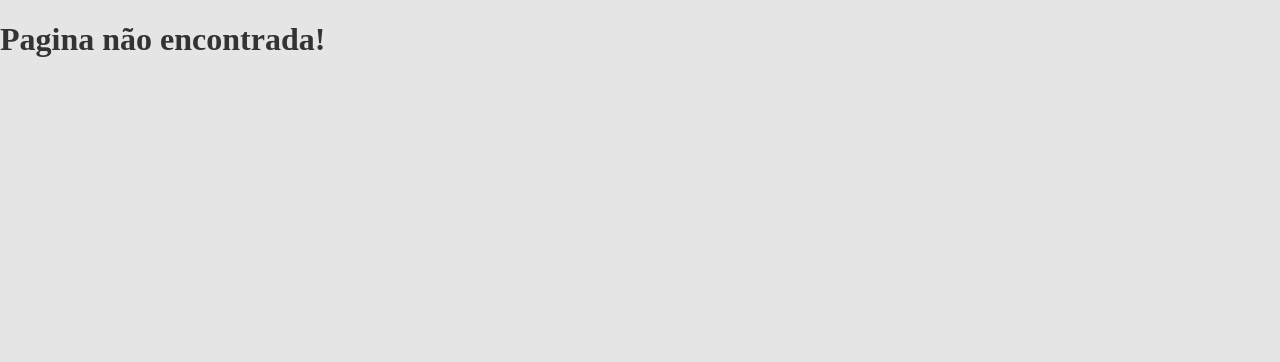
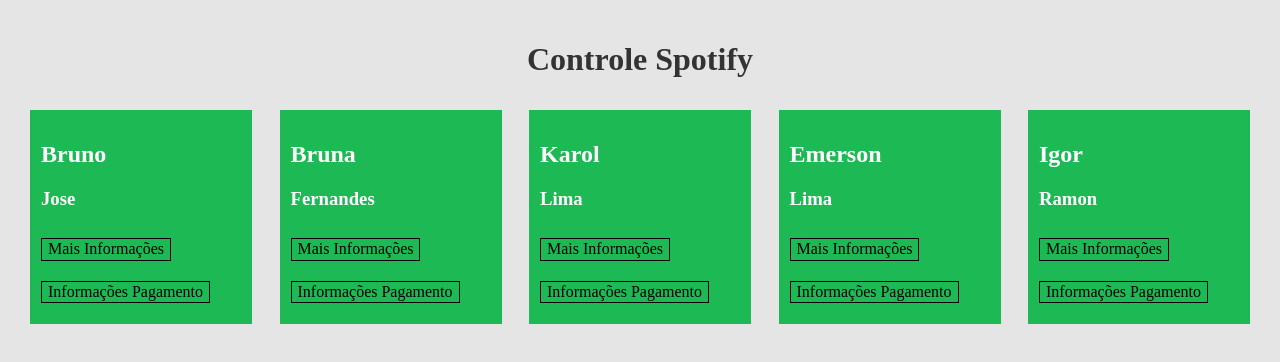
Before and after one commit to brunozn/react-components-with-props, a React (Create React App) app: page /dashboard in a window 1280 px wide. Shown: the top 362 px of the page. Built offline with nearby package versions, Linux system fonts and the light colour scheme.

Commit message:
Criando dashboard

```diff
--- a/src/App/App.js
+++ b/src/App/App.js
@@ -4,9 +4,9 @@
 
 function App() {
   return (
-    <>
+    <main>
       <Routes />
-    </>
+    </main>
   );
 }
 
--- a/src/components/UserCard/UserCard.css
+++ b/src/components/UserCard/UserCard.css
@@ -1,8 +1,13 @@
 .user-wrapper {
-    border: solid black 1px;
+  background: #1db954;
+  color: #ffffff;
+    border: solid #1db954 1px;
     margin: 10px;
     padding: 10px;
     width: 200px;
+    @media(max-width:600px){
+        margin: 10px auto;
+    }
 }
 
 .user-wrapper button {
--- /dev/null
+++ b/src/pages/Dashboard/index.js
@@ -0,0 +1,41 @@
+import React from 'react';
+
+import { Wrapper, WrapperTitle } from './styles';
+
+import data from '../../App/data';
+import UserCard from '../../components/UserCard/UserCard';
+
+function showAdditional(additional) {
+  const alertInformation = Object.entries(additional)
+    .map((information) => `${information[0]}: ${information[1]}`)
+    .join('\n');
+  alert(alertInformation);
+}
+
+function showPayment(payment) {
+  const alertInformations = Object.entries(payment)
+    .map((informations) => `${informations[0]}: ${informations[1]}`)
+    .join('\n');
+  alert(alertInformations);
+}
+
+function Dashboard() {
+  return (
+    <Wrapper>
+      <WrapperTitle> Controle Spotify</WrapperTitle>
+      {data.map((user) => (
+        <UserCard
+          additional={user.additional}
+          payment={user.payment}
+          key={user.name}
+          name={user.name}
+          lastName={user.lastName}
+          showPayment={showPayment}
+          showAdditional={showAdditional}
+        />
+      ))}
+    </Wrapper>
+  );
+}
+
+export default Dashboard;
--- a/src/pages/Home/index.js
+++ b/src/pages/Home/index.js
@@ -1,41 +1,9 @@
 import React from 'react';
 
-import { Wrapper, WrapperTitle } from './styles';
-
-import data from '../../App/data';
-import UserCard from '../../components/UserCard/UserCard';
-
-function showAdditional(additional) {
-  const alertInformation = Object.entries(additional)
-    .map((information) => `${information[0]}: ${information[1]}`)
-    .join('\n');
-  alert(alertInformation);
-}
-
-function showPayment(payment) {
-  const alertInformations = Object.entries(payment)
-    .map((informations) => `${informations[0]}: ${informations[1]}`)
-    .join('\n');
-  alert(alertInformations);
-}
+// import { Container } from './styles';
 
 function Home() {
-  return (
-    <Wrapper>
-      <WrapperTitle> Controle Spotify</WrapperTitle>
-      {data.map((user) => (
-        <UserCard
-          additional={user.additional}
-          payment={user.payment}
-          key={user.name}
-          name={user.name}
-          lastName={user.lastName}
-          showPayment={showPayment}
-          showAdditional={showAdditional}
-        />
-      ))}
-    </Wrapper>
-  );
+  return <h1>home</h1>;
 }
 
 export default Home;
--- a/src/pages/Login/index.js
+++ b/src/pages/Login/index.js
@@ -14,6 +14,7 @@
             <Field name="email" />
             <ErrorMessage component="span" name="email"></ErrorMessage>
           </div>
+          <button type="submit">Entrar</button>
         </Form>
       </Formik>
     </Container>
--- a/src/pages/Login/styles.js
+++ b/src/pages/Login/styles.js
@@ -1,5 +1,8 @@
 import styled from 'styled-components';
 
 export const Container = styled.div`
-  background: red;
+  background: #1db954;
+  width: 50vw;
+  margin: 0px auto;
+  text-align: center;
 `;
--- a/src/routes.js
+++ b/src/routes.js
@@ -2,6 +2,7 @@
 import { Router, Switch, Route } from 'react-router';
 
 import Home from './pages/Home';
+import Dashboard from './pages/Dashboard/index';
 import Login from './pages/Login';
 import Register from './pages/Registration';
 import NotFound from './pages/NotFound';
@@ -13,6 +14,7 @@
     <Router history={history}>
       <Switch>
         <Route component={Home} exact path="/" />
+        <Route component={Dashboard} path="/dashboard" />
         <Route component={Register} path="/register" />
         <Route component={Login} path="/login" />
         <Route component={NotFound} />
```
Also changed, not shown: src/pages/Dashboard/styles.js (renamed from src/pages/Home/styles.js).
